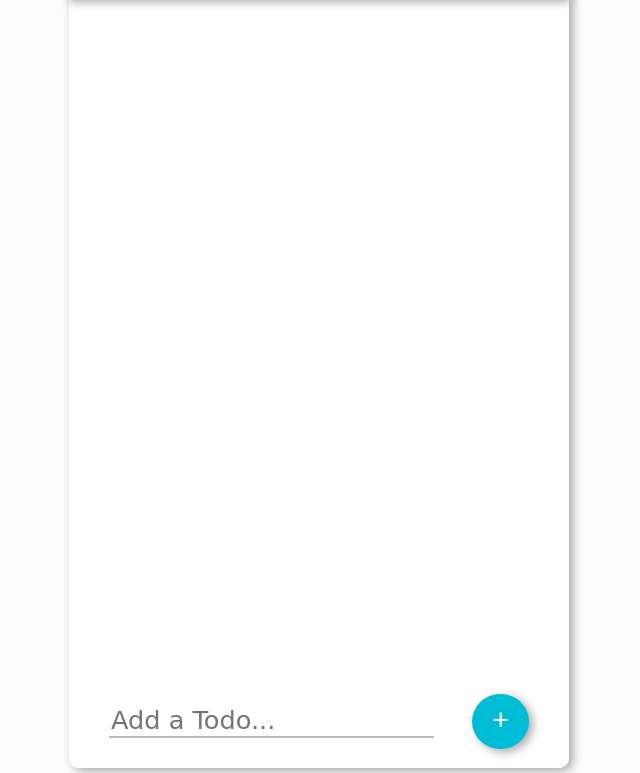
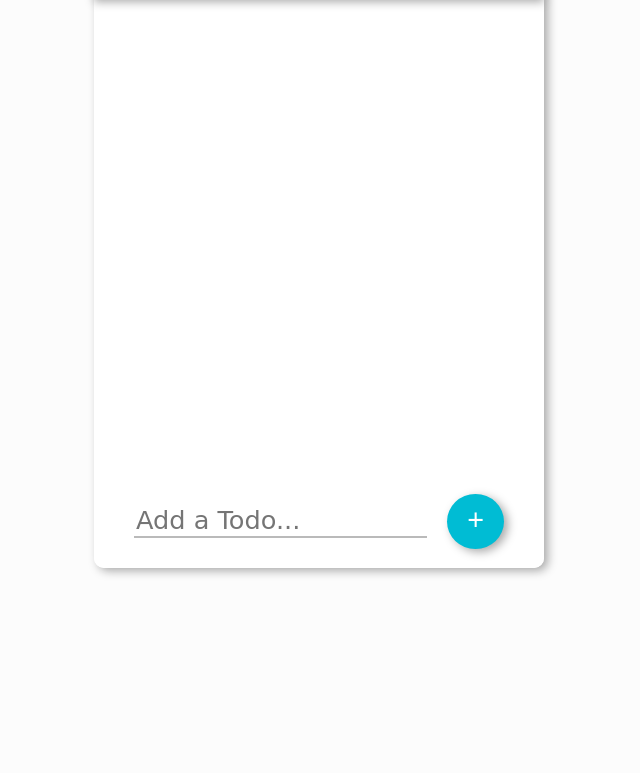
Before and after one commit to LeviSchouten/vanilla-todos, a website built with webpack: page src/index.html in a window 1280 px wide. Shown: the part 182-955 px from the top of the page, without its empty margins (321-961 px from the left). After the commit the page ends 800 px from the top, so only its background shows below. Built offline with nearby package versions, Linux system fonts and the light colour scheme; a web font is replaced by a local one.

Commit message:
some visual fixes

```diff
--- a/src/style/todo.css
+++ b/src/style/todo.css
@@ -39,10 +39,12 @@ p {
   font-size: 1.3rem;
   max-height: 650px;
   overflow-y: auto;
+  padding-bottom: 30px;
 }
 
 h3:hover {
   text-decoration: line-through;
+  cursor: pointer;
 }
 
 .done {
@@ -56,6 +58,7 @@ h3:hover {
 .done > h3:hover {
   text-decoration: none;
   color: #aaaaaa;
+  cursor: pointer;
 }
 
 button {
@@ -117,6 +120,7 @@ form {
 
 .submit-button:hover {
   background-color: #35d3e8;
+  cursor: pointer;
 }
 
 .todo-title {
@@ -144,14 +148,18 @@ form {
   }
 
   .app {
-    max-width: 500px;
-    height: 900px;
-    max-height: 900px;
+    max-width: 450px;
+    height: 700px;
+    max-height: 700px;
     margin: 50px auto;
     box-shadow:4px 3px 10px #aaaaaa;
     border-radius: 10px 10px 10px 10px;
     position: relative;
     background-color: #ffffff;
+  }
+
+  .todos {
+    max-height: 400px;
   }
 
   header {
```
